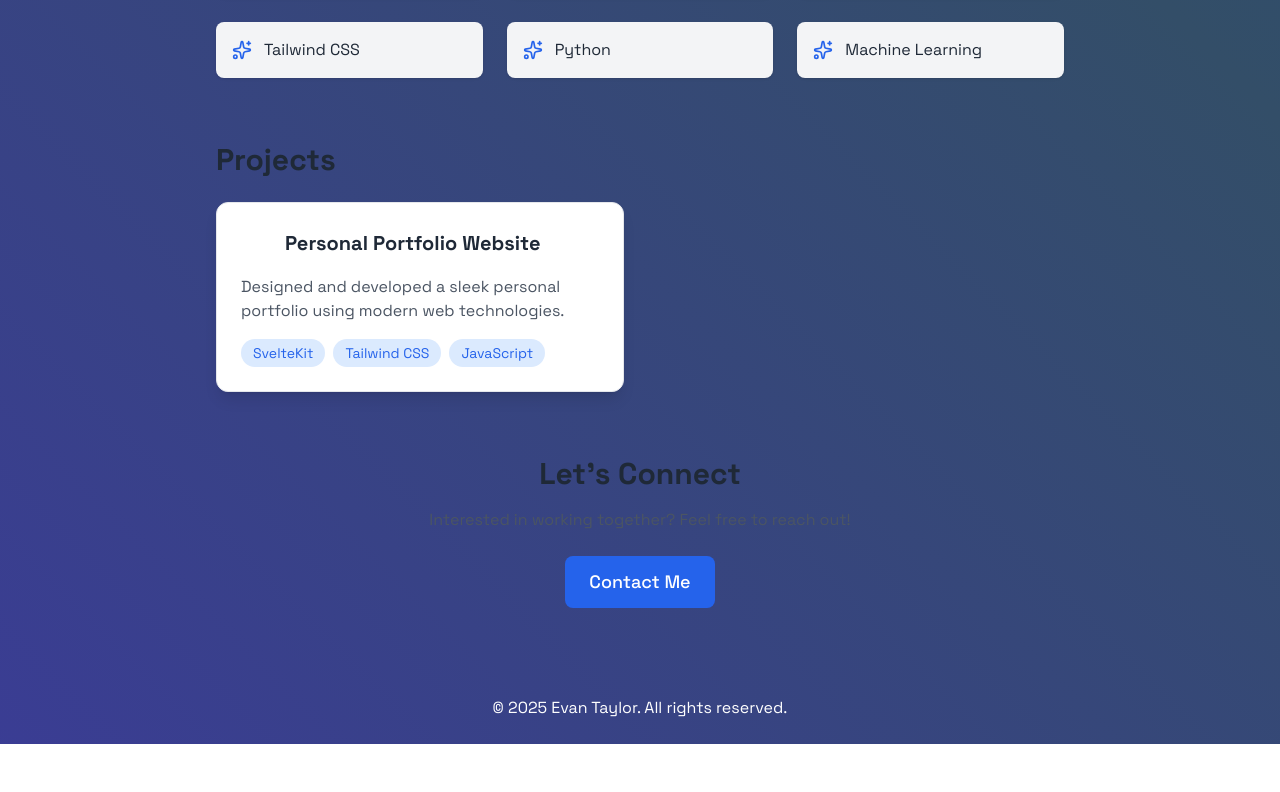
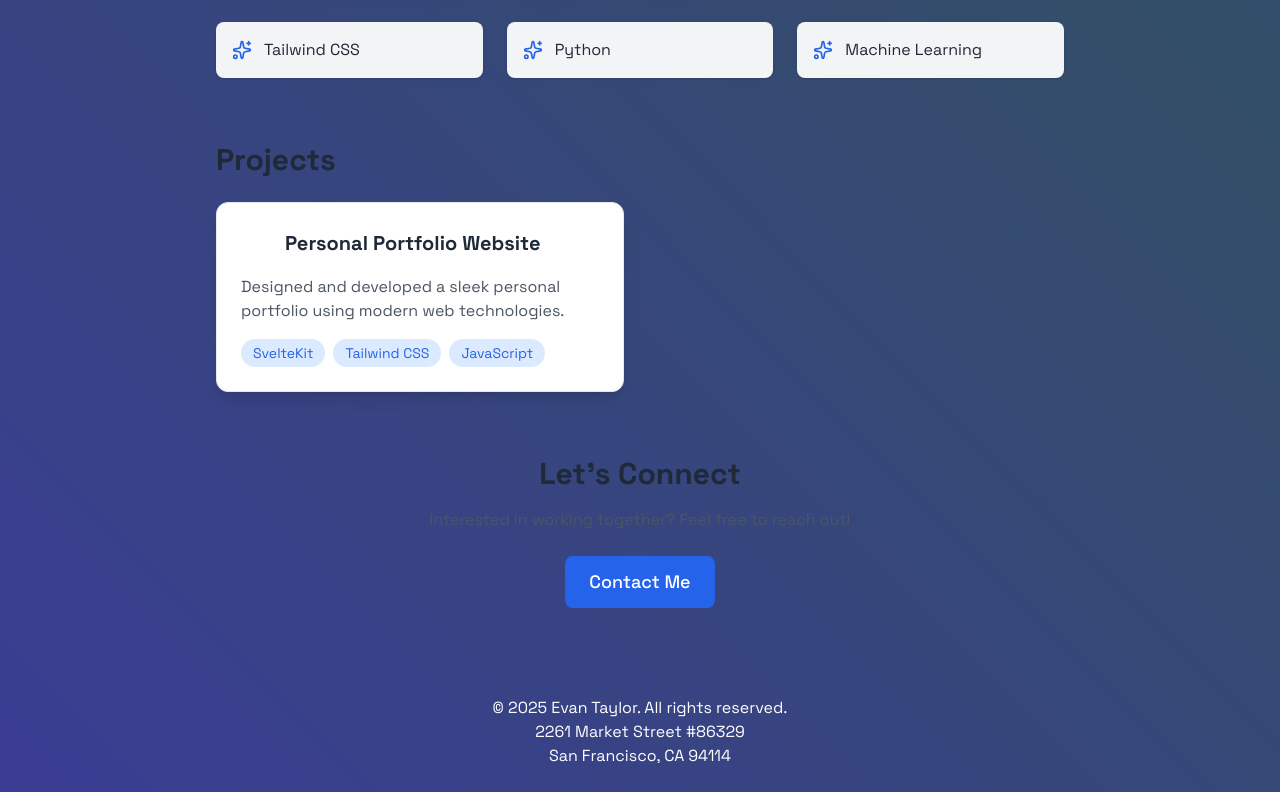
Before and after one commit to evan-taylor/Website, a SvelteKit app: page / in a window 1280 px wide. Shown: the part 772-1564 px from the top of the page. Before the commit the page ends 1516 px from the top, so only its background shows below. Built offline with nearby package versions, Linux system fonts and the light colour scheme.

Commit message:
Add mailing address

```diff
--- a/src/components/Footer.svelte
+++ b/src/components/Footer.svelte
@@ -2,4 +2,6 @@
   <a href="mailto:evan@evan-taylor.com">
     <p>© {new Date().getFullYear()} Evan Taylor. All rights reserved.</p>
   </a>
+  <p>2261 Market Street #86329<br>
+  San Francisco, CA 94114</p>
 </footer>
```
